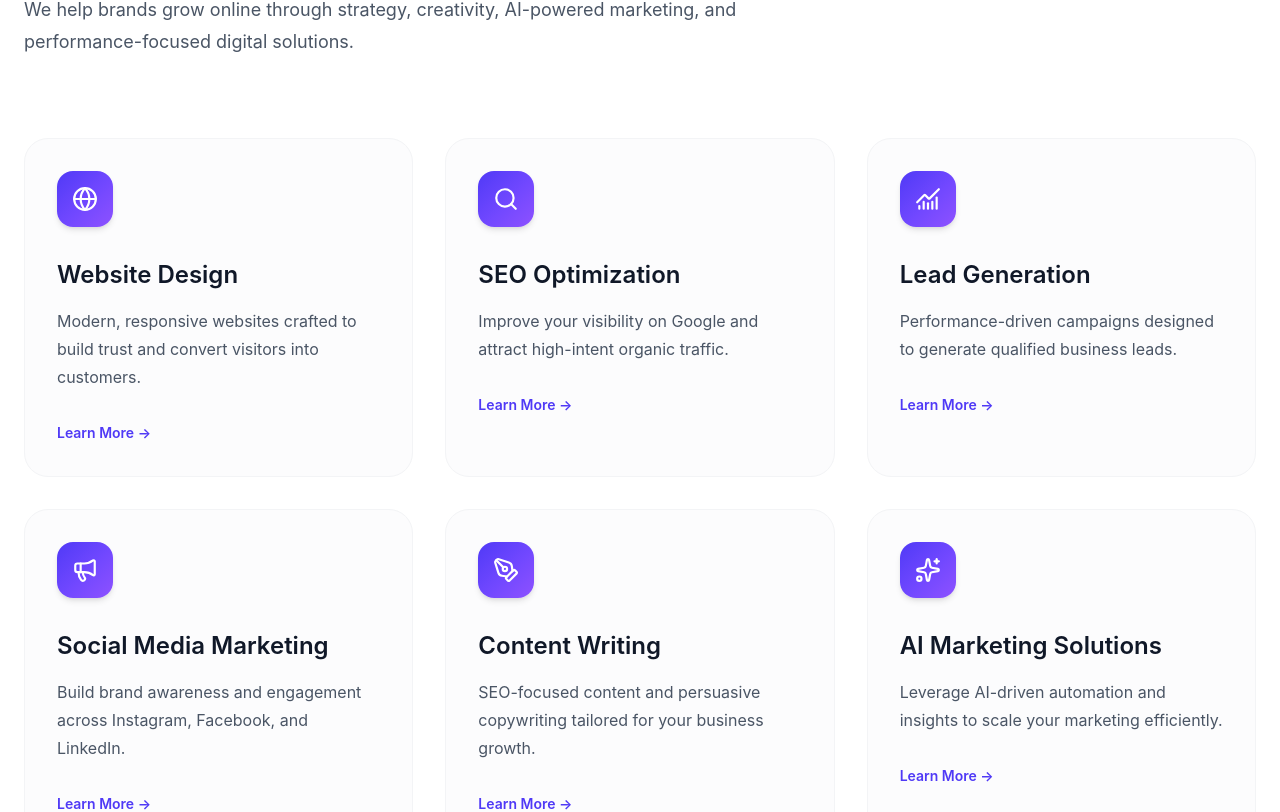
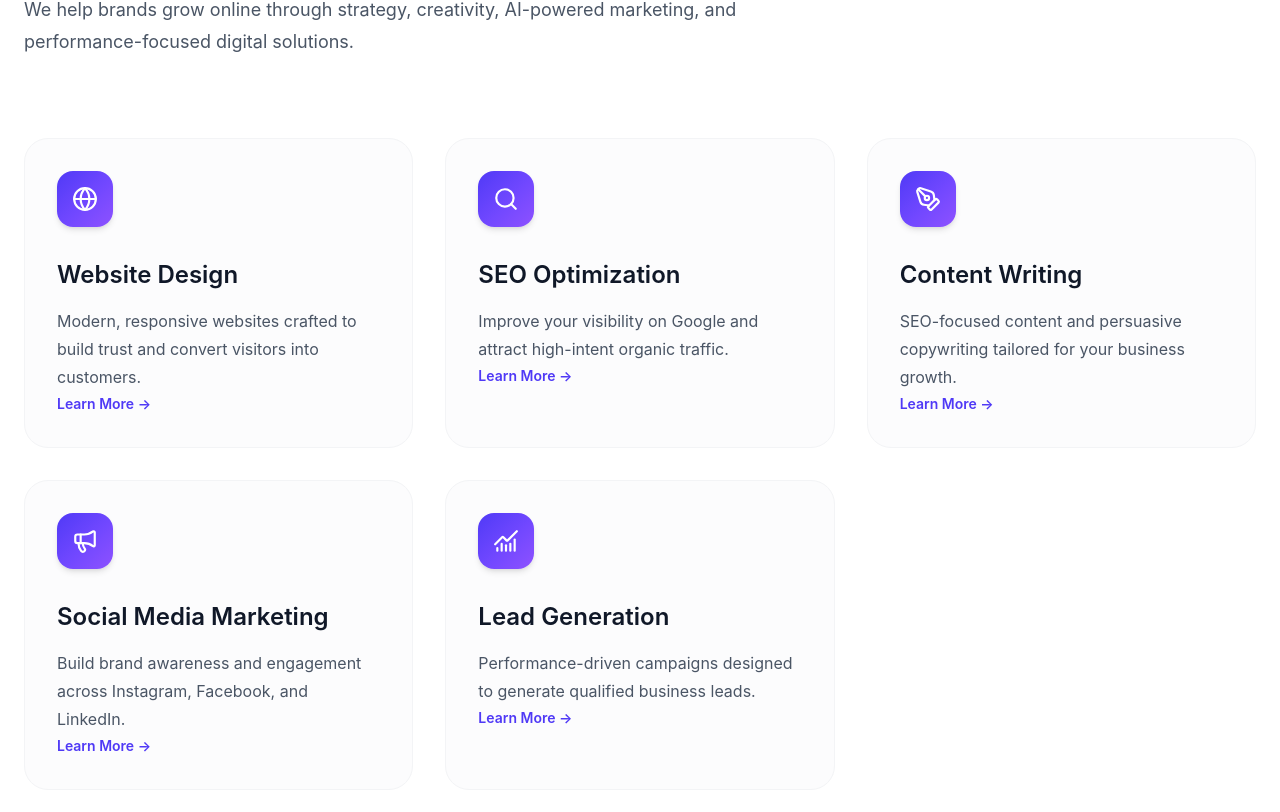
Before and after one commit to YousufAnalytics/digi-soc, a React (Vite) app: page / in a window 1280 px wide. Shown: the part 854-1666 px from the top of the page. Built offline with nearby package versions, Linux system fonts and the light colour scheme.

Commit message:
provide navigations to the list of services in the landing page

```diff
--- a/src/components/sections/Services.tsx
+++ b/src/components/sections/Services.tsx
@@ -4,8 +4,9 @@ import {
   Megaphone,
   PenTool,
   ChartNoAxesCombined,
-  Sparkles,
 } from "lucide-react";
+
+import { Link } from "react-router-dom";
 
 const services = [
   {
@@ -13,6 +14,7 @@ const services = [
     description:
       "Modern, responsive websites crafted to build trust and convert visitors into customers.",
     icon: Globe,
+    link: "website-design",
   },
 
   {
@@ -20,34 +22,28 @@ const services = [
     description:
       "Improve your visibility on Google and attract high-intent organic traffic.",
     icon: Search,
+    link: "seo",
   },
-
+  {
+    title: "Content Writing",
+    description:
+      "SEO-focused content and persuasive copywriting tailored for your business growth.",
+    icon: PenTool,
+    link: "content-writing",
+  },
+  {
+    title: "Social Media Marketing",
+    description:
+      "Build brand awareness and engagement across Instagram, Facebook, and LinkedIn.",
+    icon: Megaphone,
+    link: "social-media-marketing",
+  },
   {
     title: "Lead Generation",
     description:
       "Performance-driven campaigns designed to generate qualified business leads.",
     icon: ChartNoAxesCombined,
-  },
-
-  {
-    title: "Social Media Marketing",
-    description:
-      "Build brand awareness and engagement across Instagram, Facebook, and LinkedIn.",
-    icon: Megaphone,
-  },
-
-  {
-    title: "Content Writing",
-    description:
-      "SEO-focused content and persuasive copywriting tailored for your business growth.",
-    icon: PenTool,
-  },
-
-  {
-    title: "AI Marketing Solutions",
-    description:
-      "Leverage AI-driven automation and insights to scale your marketing efficiently.",
-    icon: Sparkles,
+    link: "lead-generation",
   },
 ];
 
@@ -96,9 +92,12 @@ export default function Services() {
                 </p>
 
                 {/* Learn More */}
-                <button className="mt-8 text-sm font-semibold text-indigo-600 transition hover:text-violet-500">
+                <Link
+                  to={`/services/${service.link}`}
+                  className="mt-8 text-sm font-semibold text-indigo-600 transition hover:text-violet-500"
+                >
                   Learn More →
-                </button>
+                </Link>
               </div>
             );
           })}
```
